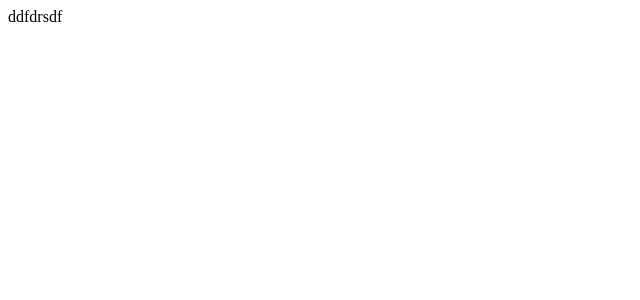
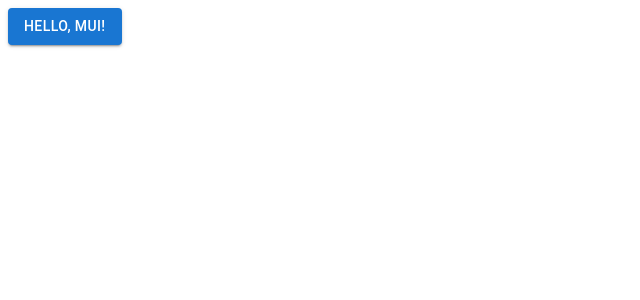
Before and after one commit to ZayaDB/ezkorea, a React (Create React App) app: page / in a window 1280 px wide. Shown: the top 300 px of the page, without its empty margins (0-640 px from the left). Built offline with nearby package versions, Linux system fonts and the light colour scheme.

Commit message:
feat: mui setup

```diff
--- a/package.json
+++ b/package.json
@@ -3,6 +3,10 @@
   "version": "0.1.0",
   "private": true,
   "dependencies": {
+    "@emotion/react": "^11.11.4",
+    "@emotion/styled": "^11.11.5",
+    "@mui/material": "^5.15.15",
+    "@mui/types": "^7.2.14",
     "@testing-library/jest-dom": "^5.17.0",
     "@testing-library/react": "^13.4.0",
     "@testing-library/user-event": "^13.5.0",
--- a/src/App.tsx
+++ b/src/App.tsx
@@ -1,9 +1,12 @@
 import React from 'react';
+import Button from '@mui/material/Button';
 
 function App() {
   return (
     <div className="App">
-      ddfdrsdf
+      <Button variant="contained" color="primary">
+        Hello, MUI!
+      </Button>
     </div>
   );
 }
```
Also changed, not shown: tsconfig.json (+6 -9 lines), 1 other file (tests, documents, lock files or other folders).
